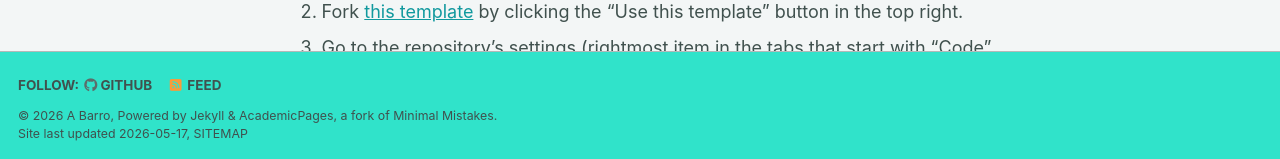
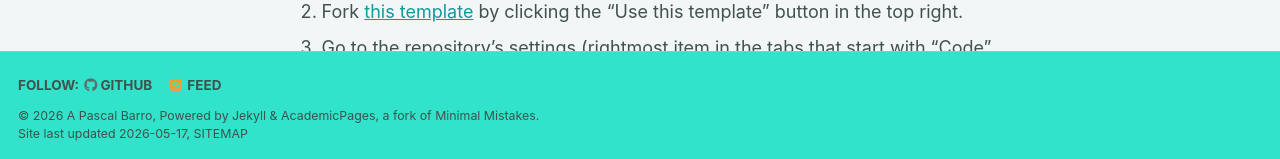
Before and after one commit to We-Artitan/arpbarro.github.io, a Jekyll site: the page built from _pages/about.md, in a window 1280 px wide and 900 px high, scrolled down 588 px. Shown: the part 738-897 px from the top of the window. Built offline with Jekyll 4.4.1, drawn with Linux system fonts in a browser that asks for light colours; some web fonts are replaced; a script bundle is joined from its source files by our own code; library files that are not in the unit come from our copies.

Commit message:
Update _config.yml

```diff
--- a/_config.yml
+++ b/_config.yml
@@ -11,7 +11,7 @@ locale                   : "en-US"
 site_theme               : "mint" # The available themes options are "default", "air", "sunrise", "mint", "dirt" and "contrast"
 title                    : "Arnaud P. Barro"
 title_separator          : "-"
-name                     : &name "A Barro"
+name                     : &name "A Pascal Barro"
 description              : &description "Your Name's academic portfolio"   # Update this with a general description of your site, this is the default if not overridden by a page
 url                      : "https://we-artitan.github.io" # The base hostname & protocol for your site e.g. "https://[your GitHub username].github.io",
                                                            # or if you already have some other page hosted on Github then use "https://[your GitHub username].github.io/[Your Repo Name]"
```
